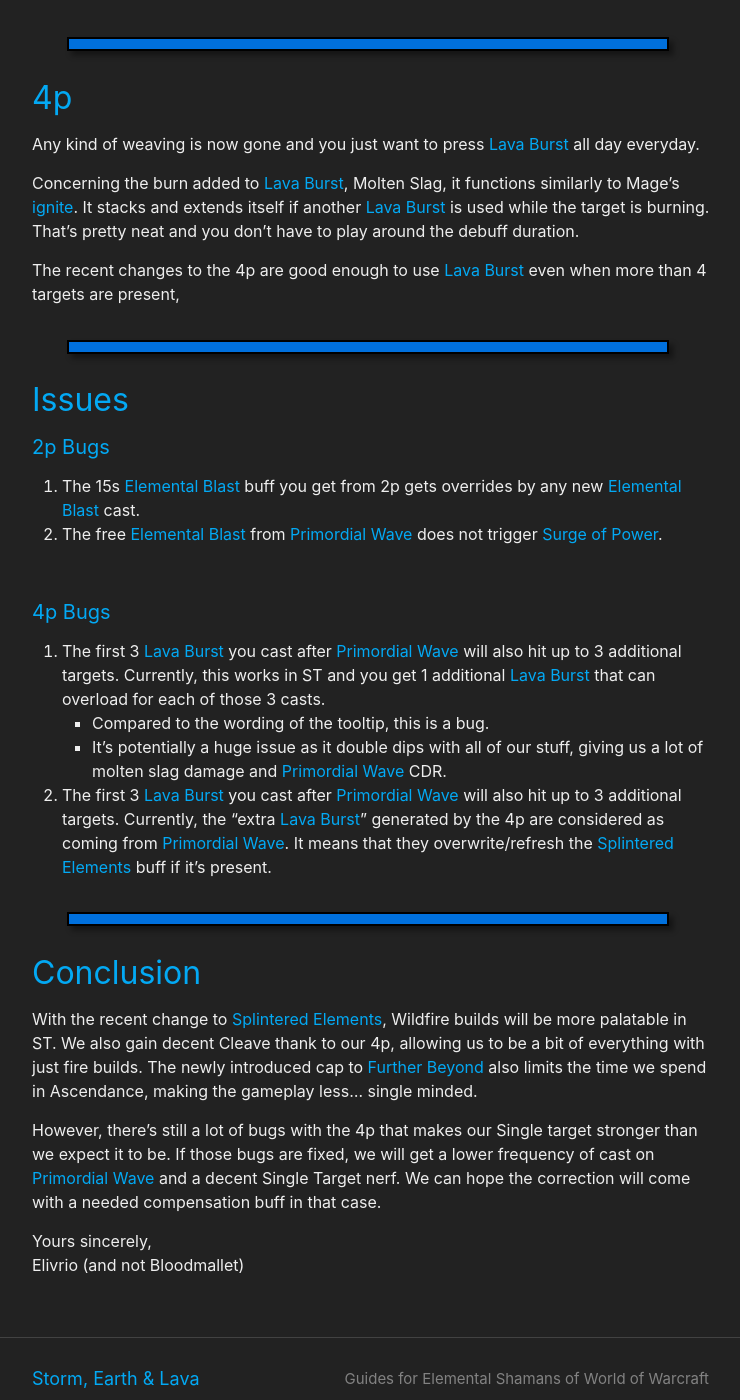
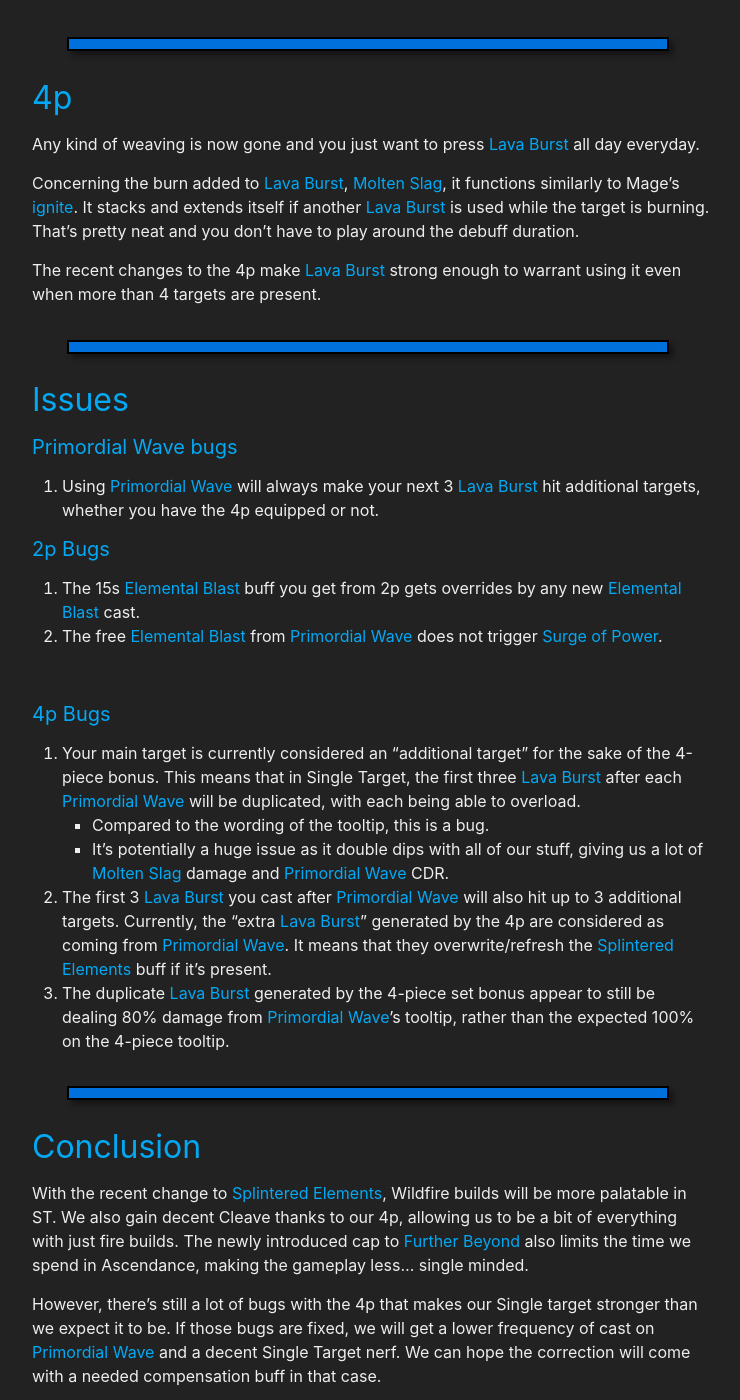
Before and after one commit to stormearthandlava/stormearthandlava.github.io, a Jekyll site: the page built from blog/_posts/2023-09-28-t31-set-discussion.md, in a window 1280 px wide and 1400 px high, scrolled down 1440 px. Shown: the whole window, without its empty margins (268-1008 px from the left). Built offline with Jekyll 4.4.1, drawn with Linux system fonts in a browser that asks for light colours; a script that is not in the unit is left out.

Commit message:
Bugs added and Hawk's review

```diff
--- a/_data/spell.yml
+++ b/_data/spell.yml
@@ -121,3 +121,6 @@
 
 # T30
 t30_4: <a href="https://www.wowhead.com/spell=410018/primal-fracture" target="blank">Primal Fracture</a>
+
+# T31
+t31_4: <a href="https://www.wowhead.com/ptr-2/spell=427729/molten-slag" target="blank">Molten Slag</a>
--- a/blog/_posts/2023-09-28-t31-set-discussion.md
+++ b/blog/_posts/2023-09-28-t31-set-discussion.md
@@ -43,13 +43,16 @@
 
 Any kind of weaving is now gone and you just want to press {{ site.data.spell.lvb }} all day everyday.
 
-Concerning the burn added to {{ site.data.spell.lvb }}, Molten Slag, it functions similarly to Mage's [ignite](https://www.wowhead.com/spell=12654/ignite). It stacks and extends itself if another {{ site.data.spell.lvb }} is used while the target is burning. That's pretty neat and you don't have to play around the debuff duration.
+Concerning the burn added to {{ site.data.spell.lvb }}, {{ site.data.spell.t31_4 }}, it functions similarly to Mage's [ignite](https://www.wowhead.com/spell=12654/ignite). It stacks and extends itself if another {{ site.data.spell.lvb }} is used while the target is burning. That's pretty neat and you don't have to play around the debuff duration.
 
-The recent changes to the 4p are good enough to use {{ site.data.spell.lvb }} even when more than 4 targets are present,
+The recent changes to the 4p make {{ site.data.spell.lvb }} strong enough to warrant using it even when more than 4 targets are present.
 
 <hr>
 
 ## Issues
+
+#### Primordial Wave bugs
+1. Using {{ site.data.talent.pw }} will always make your next 3 {{ site.data.spell.lvb }} hit additional targets, whether you have the 4p equipped or not.
 
 #### 2p Bugs
 1. The 15s {{ site.data.talent.eb }} buff you get from 2p gets overrides by any new {{ site.data.talent.eb }} cast.
@@ -57,17 +60,19 @@
 
 <br>
 #### 4p Bugs
-1. The first 3 {{ site.data.spell.lvb }} you cast after {{ site.data.talent.pw }} will also hit up to 3 additional targets. Currently, this works in ST and you get 1 additional {{ site.data.spell.lvb }} that can overload for each of those 3 casts.
+
+1. Your main target is currently considered an "additional target" for the sake of the 4-piece bonus. This means that in Single Target, the first three {{ site.data.spell.lvb }} after each {{ site.data.talent.pw }} will be duplicated, with each being able to overload.
   - Compared to the wording of the tooltip, this is a bug.
-  - It's potentially a huge issue as it double dips with all of our stuff, giving us a lot of molten slag damage and {{ site.data.talent.pw }} CDR.
+  - It's potentially a huge issue as it double dips with all of our stuff, giving us a lot of {{ site.data.spell.t31_4 }} damage and {{ site.data.talent.pw }} CDR.
 2. The first 3 {{ site.data.spell.lvb }} you cast after {{ site.data.talent.pw }} will also hit up to 3 additional targets. Currently, the "extra {{ site.data.spell.lvb }}" generated by the 4p are considered as coming from {{ site.data.talent.pw }}. It means that they overwrite/refresh the {{ site.data.talent.splinter }} buff if it's present.
+3. The duplicate {{ site.data.spell.lvb }} generated by the 4-piece set bonus appear to still be dealing 80% damage from {{ site.data.talent.pw }}’s tooltip, rather than the expected 100% on the 4-piece tooltip.
 
 
 <hr>
 
 ## Conclusion
 
-With the recent change to {{ site.data.talent.splinter }}, Wildfire builds will be more palatable in ST. We also gain decent Cleave thank to our 4p, allowing us to be a bit of everything with just fire builds.
+With the recent change to {{ site.data.talent.splinter }}, Wildfire builds will be more palatable in ST. We also gain decent Cleave thanks to our 4p, allowing us to be a bit of everything with just fire builds.
 The newly introduced cap to {{ site.data.talent.fb }} also limits the time we spend in Ascendance, making the gameplay less... single minded.
 
 However, there's still a lot of bugs with the 4p that makes our Single target stronger than we expect it to be. If those bugs are fixed, we will get a lower frequency of cast on {{ site.data.talent.pw }} and a decent Single Target nerf. We can hope the correction will come with a needed compensation buff in that case.
```
Also changed, not shown: other parts of blog/_posts/2023-09-28-t31-set-discussion.md (+1 -1 lines), blog/_posts/2023-09-11-10.2-change-collection.md (+8 -5 lines).
